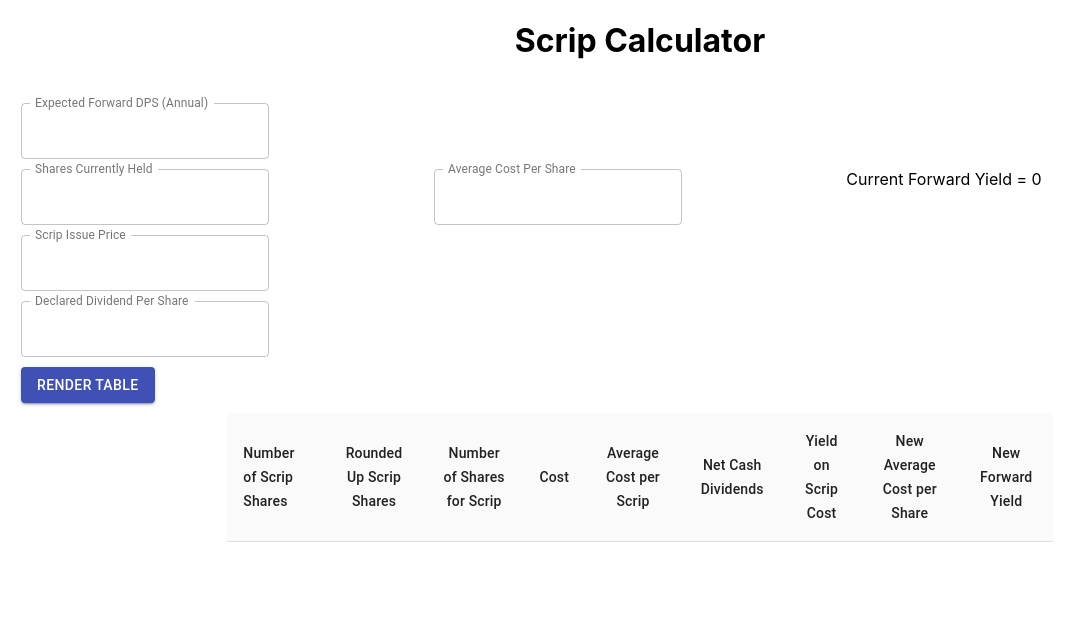
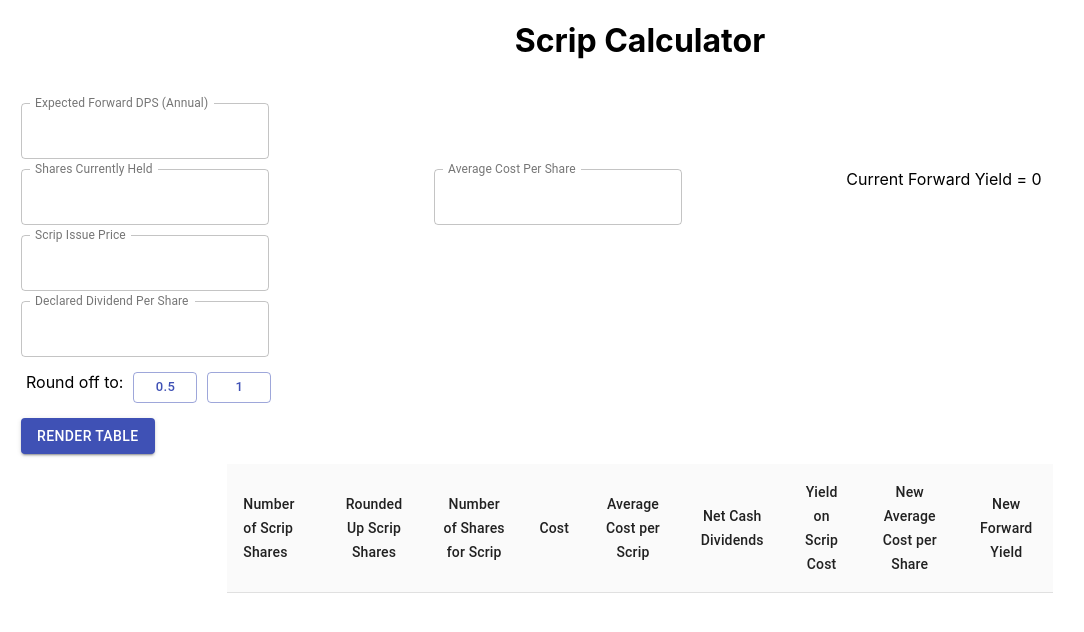
Before and after one commit to Raiishin/Scrip-Calculator, a React (Create React App) app: page / in a window 1280 px wide. Shown: the top 632 px of the page, without its empty margins (0-1084 px from the left). Built offline with nearby package versions, Linux system fonts and the light colour scheme.

Commit message:
Round off Button Completed

```diff
--- a/src/App.js
+++ b/src/App.js
@@ -22,11 +22,25 @@ function App() {
   const [currentForwardYield, setCurrentForwardYield] = useState(0);
   const [scripPrice, setScripPrice] = useState(0);
   const [DPS, setDPS] = useState(0);
+  const [roundOff, setRoundOff] = useState(0.5);
+  const [roundOffView, setRoundOffView] = useState(true);
   const [rows, setRows] = useState([]);
   const [loading, setLoading] = useState(true);
   const [page, setPage] = useState(0);
   const [rowsPerPage, setRowsPerPage] = useState(50);
   const [paginationView, setPaginationView] = useState(false);
+  const [flag1, setFlag1] = useState(false);
+  const [flag2, setFlag2] = useState(false);
+
+  const handleButtonClick = (flag) => {
+    if (flag === "flag1") {
+      setFlag1(true);
+      setFlag2(false);
+    } else {
+      setFlag1(false);
+      setFlag2(true);
+    }
+  };
 
   const handleChangePage = (event, newPage) => {
     setPage(newPage);
@@ -70,7 +84,7 @@ function App() {
     const count = (page * rowsPerPage) / 2;
     let limit = ((page + 1) * rowsPerPage) / 2;
 
-    for (let i = count + 0.5; i <= limit; i = i + 0.5) {
+    for (let i = count + roundOff; i <= limit; i = i + roundOff) {
       console.log("Start");
       let scripShares = Math.round(i); // Number is rounded up
       let sharesForScrip = Math.round((i * scripPrice) / DPS);
@@ -100,6 +114,12 @@ function App() {
 
     setRows(arr);
     setLoading(true);
+
+    if (roundOff === 0.5) {
+      setRoundOffView(true);
+    } else {
+      setRoundOffView(false);
+    }
   };
 
   return (
@@ -175,6 +195,38 @@ function App() {
             </Grid>
           </Grid>
           <Grid container style={{ padding: 5 }}>
+            <Grid item style={{ padding: 5 }}>
+              Round off to:
+            </Grid>
+            <Grid item style={{ padding: 5 }}>
+              <Button
+                variant={flag1 ? "contained" : "outlined"}
+                color="primary"
+                size="small"
+                onClick={() => {
+                  handleButtonClick("flag1");
+                  setRoundOff(0.5);
+                }}
+              >
+                0.5
+              </Button>
+            </Grid>
+            <Grid item style={{ padding: 5 }}>
+              <Button
+                variant={flag2 ? "contained" : "outlined"}
+                color="primary"
+                size="small"
+                onClick={() => {
+                  handleButtonClick("flag2");
+                  setRoundOff(1);
+                }}
+              >
+                1
+              </Button>
+            </Grid>
+          </Grid>
+
+          <Grid container style={{ padding: 5 }}>
             <Button
               variant="contained"
               color="primary"
@@ -199,7 +251,7 @@ function App() {
                   <TableHead>
                     <TableRow>
                       <TableCell>Number of Scrip Shares</TableCell>
-                      <TableCell align="center">Rounded Up Scrip Shares</TableCell>
+                      {roundOffView ? <TableCell align="center">Rounded Up Scrip Shares</TableCell> : ""}
                       <TableCell align="center">Number of Shares for Scrip</TableCell>
                       <TableCell align="center">Cost</TableCell>
                       <TableCell align="center">Average Cost per Scrip</TableCell>
@@ -213,7 +265,7 @@ function App() {
                     {rows.map((row) => (
                       <TableRow key={row.scripShares}>
                         <TableCell align="center">{row.scripShares}</TableCell>
-                        <TableCell align="center">{row.roundUp}</TableCell>
+                        {roundOffView ? <TableCell align="center">{row.roundUp}</TableCell> : ""}
                         <TableCell align="center">{row.sharesForScrip}</TableCell>
                         <TableCell align="center">{row.scripCost}</TableCell>
                         <TableCell align="center">{row.avgScripShareCost}</TableCell>
```
